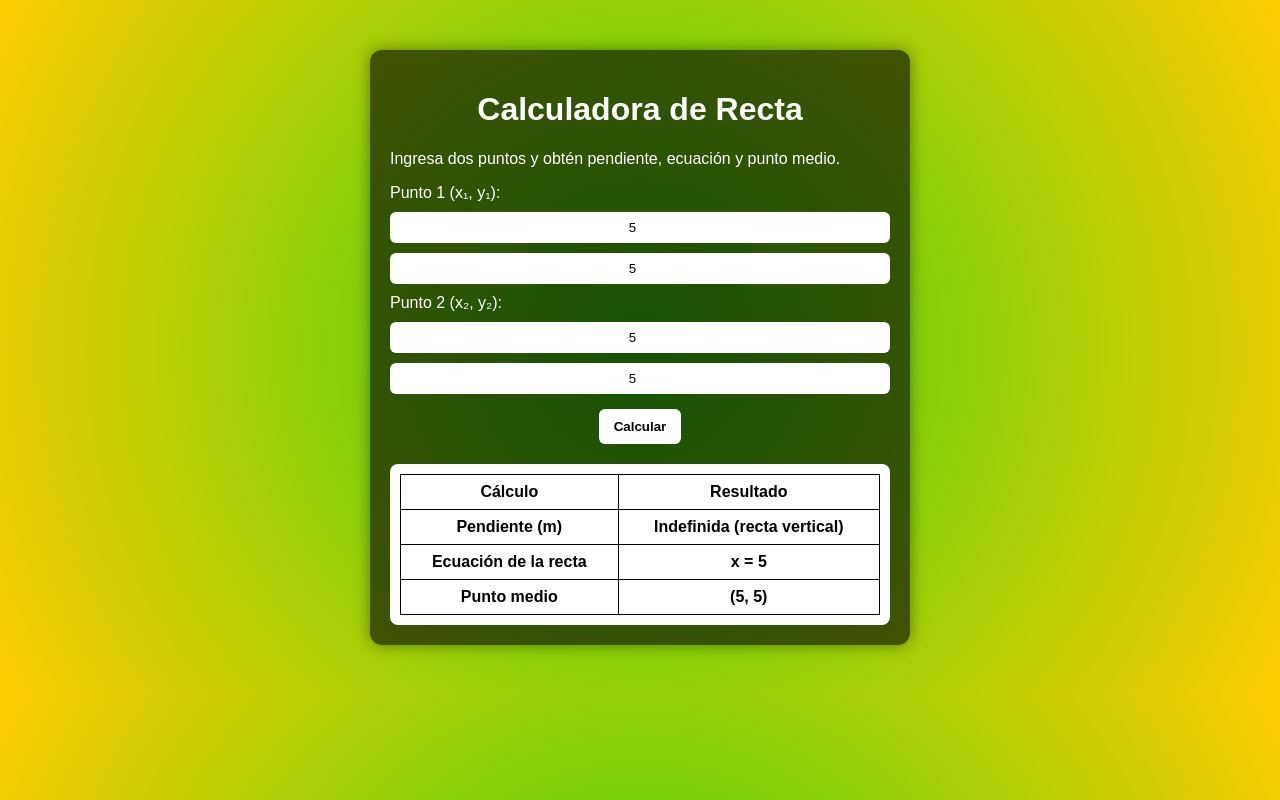
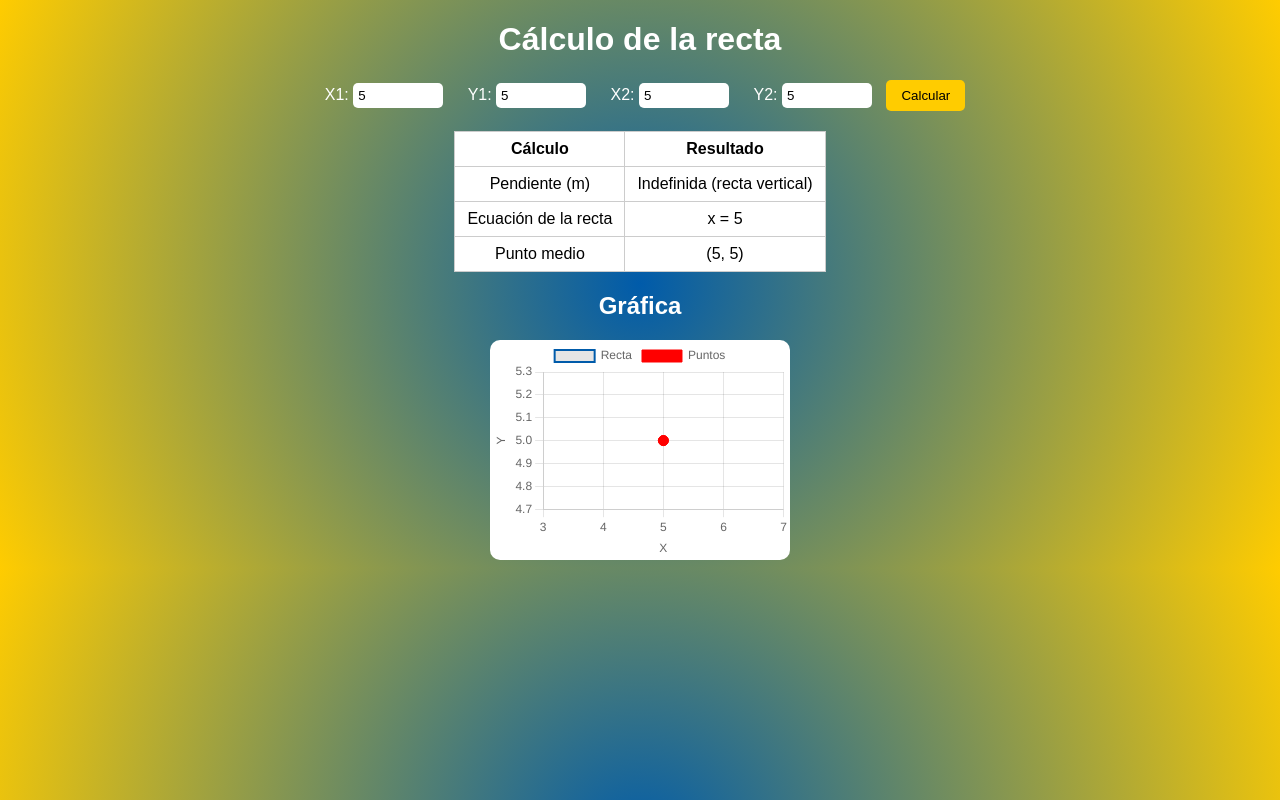
Before and after one commit to xavierchinomedinavalencia-prog/Rectas, a plain HTML site: page index.html in a window 1280 px wide. Both pictures are taken after typing "5", "5", "5", "5" into the empty fields and a click on the button "Calcular". Drawn offline with nearby package versions, Linux system fonts and the light colour scheme.

Commit message:
Prueba 2

```diff
--- a/index.html
+++ b/index.html
@@ -3,30 +3,28 @@
 <head>
     <meta charset="UTF-8">
     <meta name="viewport" content="width=device-width, initial-scale=1.0">
-    <title>Cálculo - Recta</title>
+    <title>Cálculo de la recta</title>
     <link rel="stylesheet" href="style.css">
+    <script src="https://cdn.jsdelivr.net/npm/chart.js"></script>
 </head>
 <body>
-    <div class="container">
-        <h1>Calculadora de Recta</h1>
-        <p>Ingresa dos puntos y obtén pendiente, ecuación y punto medio.</p>
+    <h1>Cálculo de la recta</h1>
 
-        <div class="inputs">
-            <label>Punto 1 (x₁, y₁):</label>
-            <input type="number" id="x1" placeholder="x₁">
-            <input type="number" id="y1" placeholder="y₁">
+    <div class="input-group">
+        <label>X1: <input type="number" id="x1"></label>
+        <label>Y1: <input type="number" id="y1"></label>
+        <label>X2: <input type="number" id="x2"></label>
+        <label>Y2: <input type="number" id="y2"></label>
+        <button onclick="calcularTodo()">Calcular</button>
+    </div>
 
-            <label>Punto 2 (x₂, y₂):</label>
-            <input type="number" id="x2" placeholder="x₂">
-            <input type="number" id="y2" placeholder="y₂">
-        </div>
+    <div id="resultado"></div>
 
-        <div class="buttons">
-            <button onclick="calcularTodo()">Calcular</button>
-        </div>
+    <h2>Gráfica</h2>
+    <center>
+        <canvas id="grafica" width="300" height="220"></canvas>
+    </center>
 
-        <div id="resultado"></div>
-    </div>
     <script src="script.js"></script>
 </body>
 </html>
--- a/script.js
+++ b/script.js
@@ -1,3 +1,5 @@
+let graficaRecta; // Variable global para actualizar la gráfica
+
 // Función para simplificar fracciones
 function decimalAFraction(decimal) {
     if (Number.isInteger(decimal)) return decimal.toString();
@@ -5,10 +7,9 @@ function decimalAFraction(decimal) {
     let sign = decimal < 0 ? "-" : "";
     decimal = Math.abs(decimal);
 
-    let denominador = 1000000; // Precisión
+    let denominador = 1000000;
     let numerador = Math.round(decimal * denominador);
 
-    // Simplificar con MCD
     function mcd(a, b) {
         return b ? mcd(b, a % b) : a;
     }
@@ -31,7 +32,6 @@ function calcularTodo() {
         return;
     }
 
-    // Pendiente
     let pendiente;
     if (x1 === x2) {
         pendiente = "Indefinida (recta vertical)";
@@ -39,7 +39,6 @@ function calcularTodo() {
         pendiente = decimalAFraction((y2 - y1) / (x2 - x1));
     }
 
-    // Ecuación de la recta
     let ecuacion;
     if (x1 === x2) {
         ecuacion = `x = ${x1}`;
@@ -49,11 +48,9 @@ function calcularTodo() {
         ecuacion = `y = ${decimalAFraction(m)}x + ${decimalAFraction(b)}`;
     }
 
-    // Punto medio
     const xm = decimalAFraction((x1 + x2) / 2);
     const ym = decimalAFraction((y1 + y2) / 2);
 
-    // Mostrar en tabla
     document.getElementById("resultado").innerHTML = `
         <table>
             <tr><th>Cálculo</th><th>Resultado</th></tr>
@@ -62,4 +59,63 @@ function calcularTodo() {
             <tr><td>Punto medio</td><td>(${xm}, ${ym})</td></tr>
         </table>
     `;
+
+    dibujarGrafica(x1, y1, x2, y2);
 }
+
+function dibujarGrafica(x1, y1, x2, y2) {
+    const minX = Math.min(x1, x2) - 2;
+    const maxX = Math.max(x1, x2) + 2;
+
+    const m = (y2 - y1) / (x2 - x1);
+    const b = y1 - m * x1;
+
+    const datosX = [];
+    const datosY = [];
+    for (let x = minX; x <= maxX; x += 0.5) {
+        datosX.push(x);
+        datosY.push(m * x + b);
+    }
+
+    const ctx = document.getElementById("grafica").getContext("2d");
+
+    if (graficaRecta) graficaRecta.destroy();
+
+    graficaRecta = new Chart(ctx, {
+        type: "line",
+        data: {
+            labels: datosX,
+            datasets: [
+                {
+                    label: "Recta",
+                    data: datosY,
+                    borderColor: "#005baa",
+                    borderWidth: 2,
+                    fill: false,
+                    pointRadius: 0
+                },
+                {
+                    label: "Puntos",
+                    data: [
+                        {x: x1, y: y1},
+                        {x: x2, y: y2}
+                    ],
+                    borderColor: "red",
+                    backgroundColor: "red",
+                    type: "scatter",
+                    pointRadius: 5
+                }
+            ]
+        },
+        options: {
+            responsive: false,
+            maintainAspectRatio: true,
+            aspectRatio: 1.4,
+            scales: {
+                x: { type: 'linear', position: 'bottom', title: { display: true, text: 'X' } },
+                y: { title: { display: true, text: 'Y' } }
+            }
+        }
+
+    });
+}
--- a/style.css
+++ b/style.css
@@ -1,75 +1,53 @@
 body {
     font-family: Arial, sans-serif;
-    background: radial-gradient(circle, #36d20f, #ffcc00);
-    margin: 0;
-    padding: 0;
+    text-align: center;
+    background: radial-gradient(circle, #005baa, #ffcc00);
     color: white;
 }
 
-.container {
-    max-width: 500px;
-    margin: 50px auto;
-    background: rgba(0,0,0,0.6);
-    padding: 20px;
-    border-radius: 12px;
-    box-shadow: 0 0 15px rgba(0,0,0,0.4);
+h1, h2 {
+    color: white;
 }
 
-h1 {
-    text-align: center;
-    color: #ffffff;
+.input-group {
+    margin: 20px;
 }
 
-.inputs {
-    display: grid;
-    gap: 10px;
+label {
+    margin: 10px;
 }
 
 input {
-    padding: 8px;
+    width: 80px;
+    padding: 5px;
+    border-radius: 5px;
     border: none;
-    border-radius: 6px;
-    text-align: center;
-}
-
-.buttons {
-    text-align: center;
-    margin-top: 15px;
 }
 
 button {
-    background: #ffffff;
-    color: #000000;
+    padding: 8px 15px;
+    background: #ffcc00;
     border: none;
-    padding: 10px 15px;
-    border-radius: 6px;
+    border-radius: 5px;
     cursor: pointer;
-    font-weight: bold;
-}
-
-button:hover {
-    background: #ffc107;
-}
-
-#resultado {
-    margin-top: 20px;
-    padding: 10px;
-    background: #fff;
-    color: black;
-    border-radius: 8px;
-    text-align: center;
-    font-weight: bold;
 }
 
 table {
-    width: 100%;
+    margin: 20px auto;
     border-collapse: collapse;
-}
-
-table, th, td {
-    border: 1px solid black;
+    background: white;
+    color: black;
 }
 
 th, td {
-    padding: 8px;
+    border: 1px solid #ccc;
+    padding: 8px 12px;
 }
+
+canvas {
+    background: white;
+    border-radius: 10px;
+    margin-top: 15px;
+    max-width: 300px;
+    max-height: 220px;
+}
```
